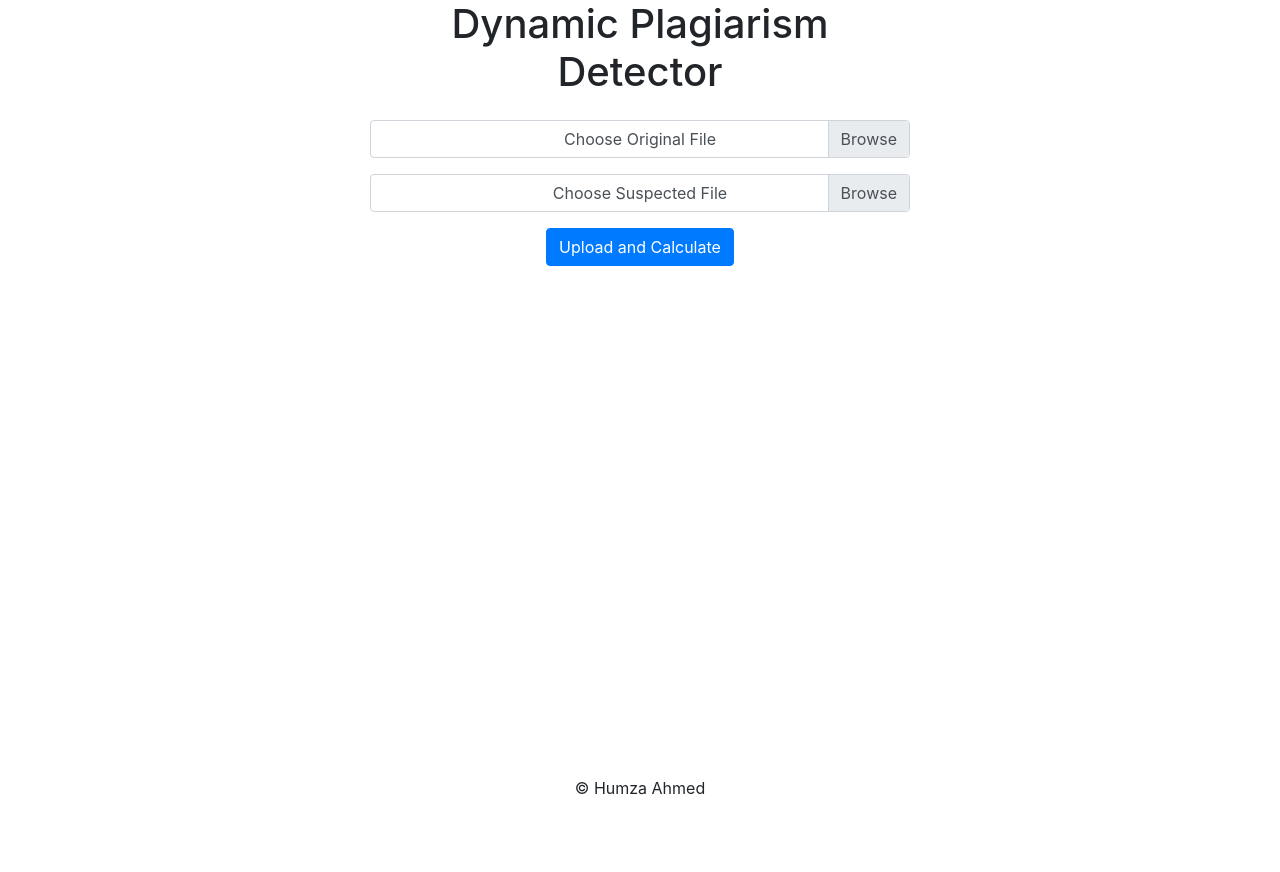
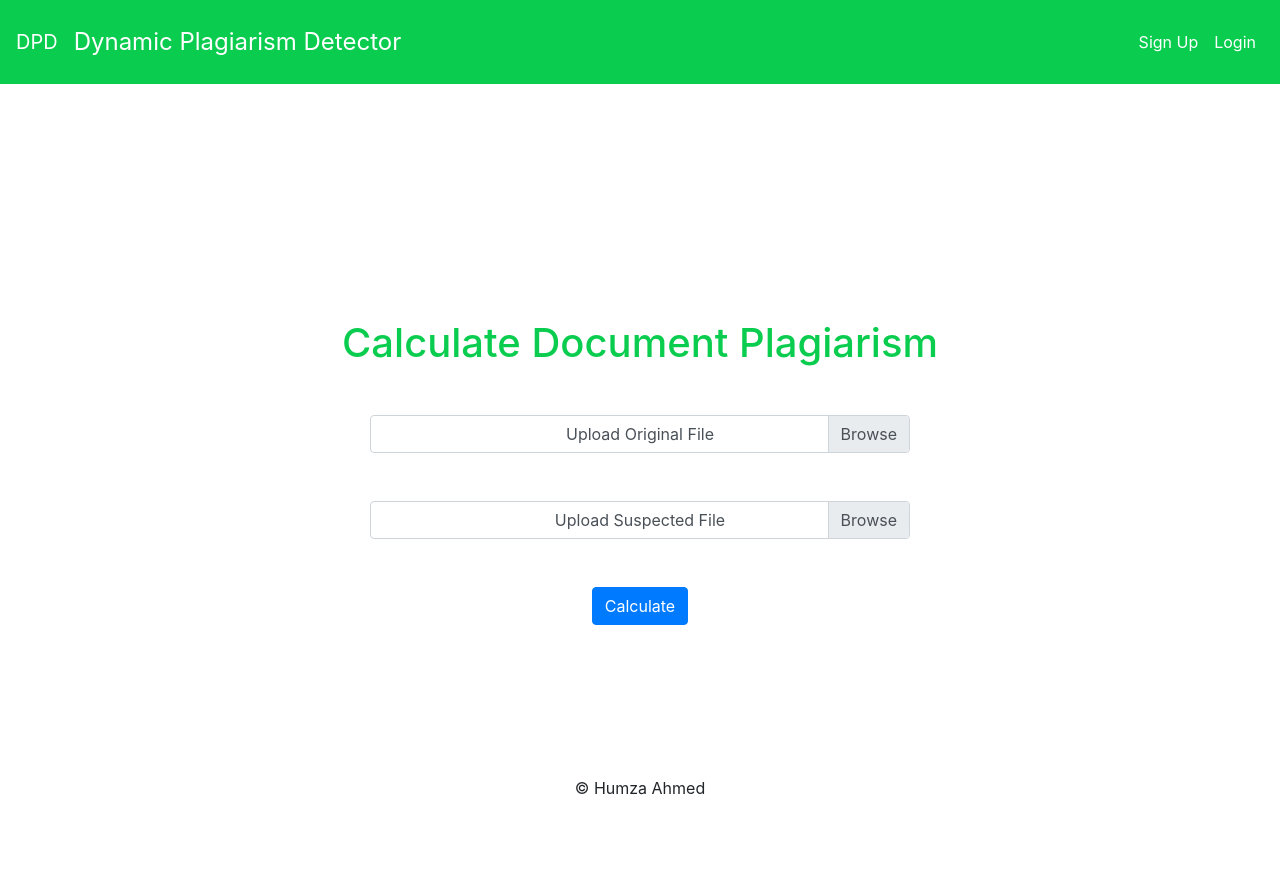
Before and after one commit to humza-ahmed235/Dynamic_Plagiarism_Detector_Web, a Flask app: page / in a window 1280 px wide. Before the commit the page ends 795 px from the top, so only its background shows below. Run offline with Flask 2, Linux system fonts and the light colour scheme; some libraries are stand-ins or nearby versions.

Commit message:
Start of Major UI Enhancement

```diff
--- a/flaskr/static/styles/styles.css
+++ b/flaskr/static/styles/styles.css
@@ -1,8 +1,32 @@
-/*body{
-	text-align: center;
+.main{
+	min-height: 100vh;
+
 }
 
-input{
+body{
+	padding-top: 72px;
+
+	background-color:
+}
+
+.mynavbar{
+	/*background-color: #04de63;*/
+
+	background-color: #0acc4e;
 	color: white;
-	background-color: blue;
-}*/
+}
+
+#my-nav-text li a{
+	color: white;
+}
+
+#custom-navbar-text{
+	color: white;
+	font-size: 1.5rem;
+}
+
+#plag-title{
+	color: #0acc4e;
+
+
+}
--- a/flaskr/templates/index.html
+++ b/flaskr/templates/index.html
@@ -16,41 +16,80 @@
 
 </head>
 <body>
-	<div class = "container">
+
+	<nav class="navbar navbar-expand-lg navbar-dark py-3 mynavbar fixed-top">
+		<a class="navbar-brand" href="#">DPD</a>
+
+		<span class="navbar-text d-none d-sm-inline" id = "custom-navbar-text">
+			Dynamic Plagiarism Detector
+		</span>
+		<button class="navbar-toggler" type="button" data-toggle="collapse" data-target="#navbarSupportedContent" aria-controls="navbarSupportedContent" aria-expanded="false" aria-label="Toggle navigation">
+			<span class="navbar-toggler-icon"></span>
+		</button>
+
+
+
+		<div class="collapse navbar-collapse" id="navbarSupportedContent">
+			<ul class="navbar-nav ml-auto" id="my-nav-text">
+
+
+				<li class="nav-item">
+					<a class="nav-link" href="#portfolio">Sign Up</a>
+				</li>
+				<li class="nav-item">
+					<a class="nav-link" href="#about">Login</a>
+				</li>
+
+
+
+
+
+			</ul>
+
+		</div>
+	</nav>
+
+	<div class="main d-flex">
+		<div class = "container d-flex flex-grow-1 flex-column justify-content-center">
+
+
+			<h1 class="text-center mb-5" id = "plag-title">Calculate Document Plagiarism</h1>
+
+
+
 			<div class="row justify-content-center text-center">
+
 				<div class= "col-lg-6">
-			<h1 class="mb-4">Dynamic Plagiarism Detector</h1>
 
 					<form action = "{{url_for('index')}}" method="post" enctype="multipart/form-data">
 
 
-			<div class="input-group mb-3">
+						<div class="input-group mb-5">
 							<div class="custom-file">
 								<input type="file" class="custom-file-input" id="inputGroupFile02" name="file1">
-			    <label class="custom-file-label" for="inputGroupFile02">Choose Original File</label>
+								<label class="custom-file-label" for="inputGroupFile02">Upload Original File</label>
 							</div>
 
 						</div>
 
-			<div class="input-group mb-3">
+						<div class="input-group mb-5">
 							<div class="custom-file">
 								<input type="file" class="custom-file-input" id="inputGroupFile02" name="file2">
-			    <label class="custom-file-label" for="inputGroupFile02">Choose Suspected File</label>
+								<label class="custom-file-label" for="inputGroupFile02">Upload Suspected File</label>
 							</div>
 
 						</div>
 
-			<!-- <input class="form-control-file" type="file" name="file1">
-			<input type="file" name="file2"> <br> -->
-			<!-- <input type="submit" value="Upload and Calculate"> -->
 
-			<button type="submit" class="btn btn-primary">Upload and Calculate</button>
+
+					<button type="submit" class="btn btn-primary">Calculate</button>
 				</form>
 
 
 				<div>{{score}}</div>
 			</div>
 
+		</div>
 	</div>
 </div>
 
```
Lines whose indentation alone changed are shown as unchanged.
